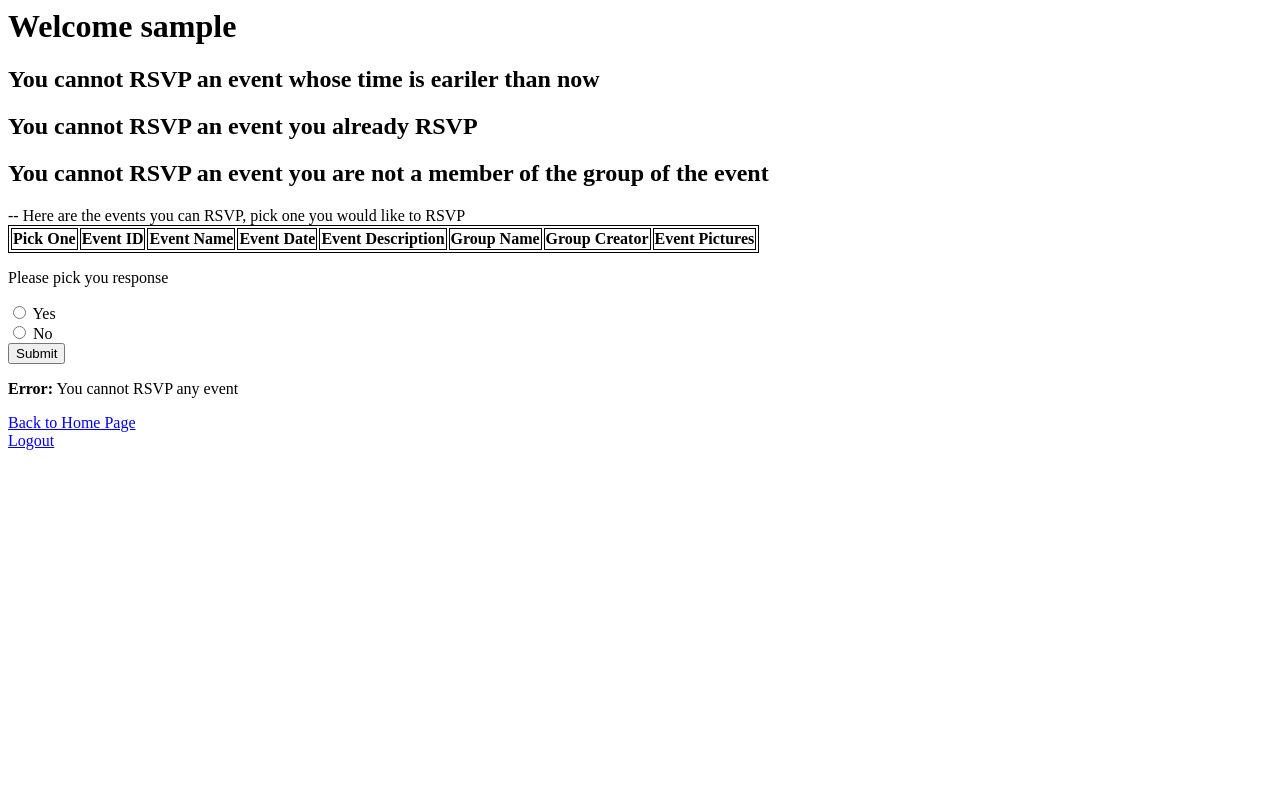
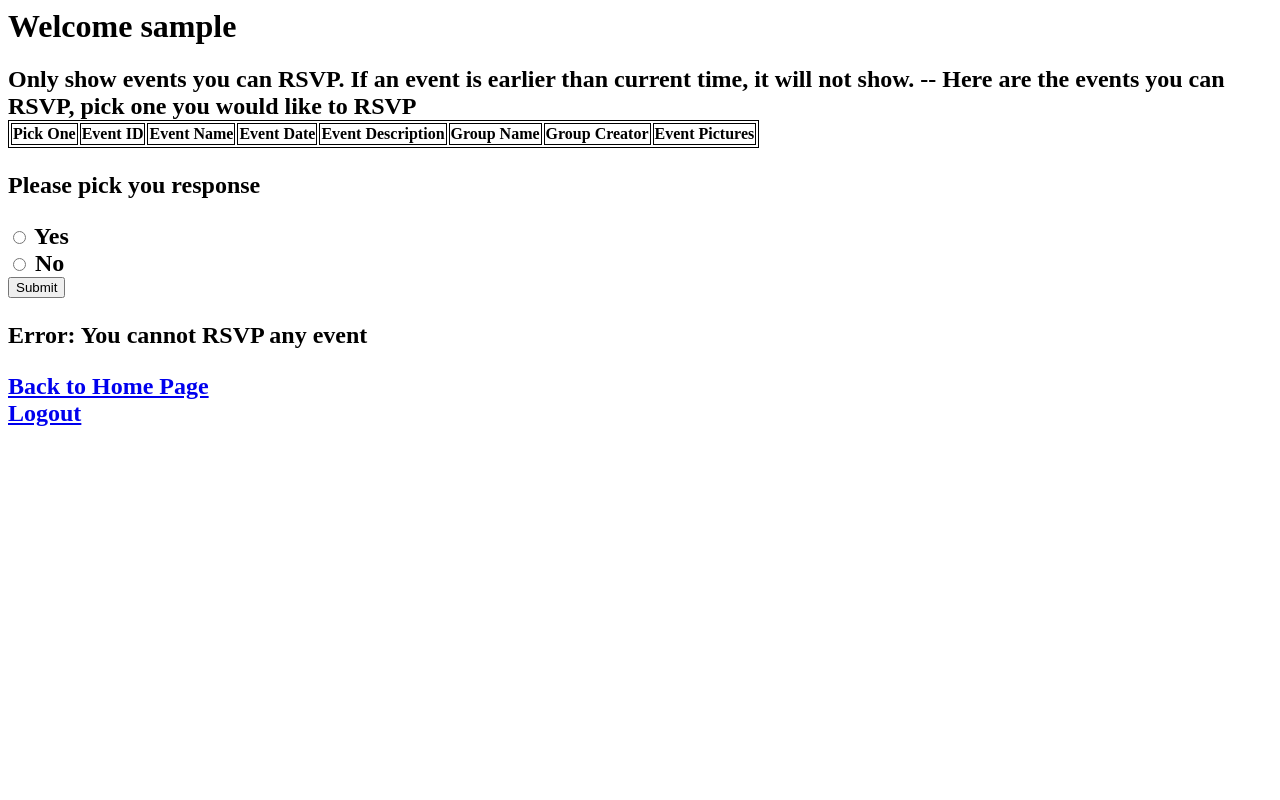
Before and after one commit to matthewwang16czap/CS6083-Cookzilla, a Flask app: page /rsvp in a window 1280 px wide. Run offline with Flask 2, Linux system fonts and the light colour scheme; the visitor is signed in with stand-in values (Sample User, id 1); data that the repository does not hold is empty.

Commit message:
Update rsvp.html

```diff
--- a/templates/rsvp.html
+++ b/templates/rsvp.html
@@ -5,9 +5,7 @@
 
 <body>
     <h1>Welcome {{username}}</h1>
-    <h2>You cannot RSVP an event whose time is eariler than now</h2>
-    <h2>You cannot RSVP an event you already RSVP</h2>
-    <h2>You cannot RSVP an event you are not a member of the group of the event</h2>
+    <h2>Only show events you can RSVP. If an event is earlier than current time, it will not show.
     <style type="text/css">
         table,
         th,
```
